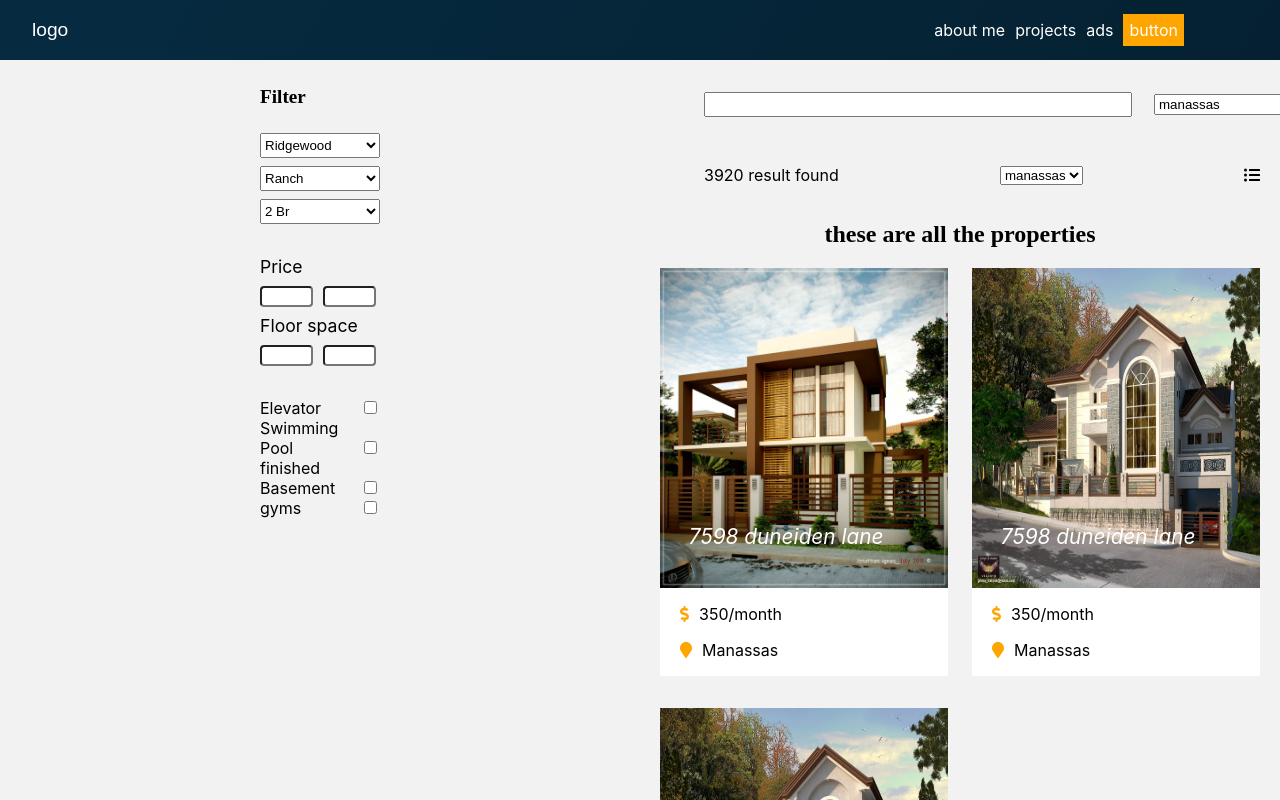
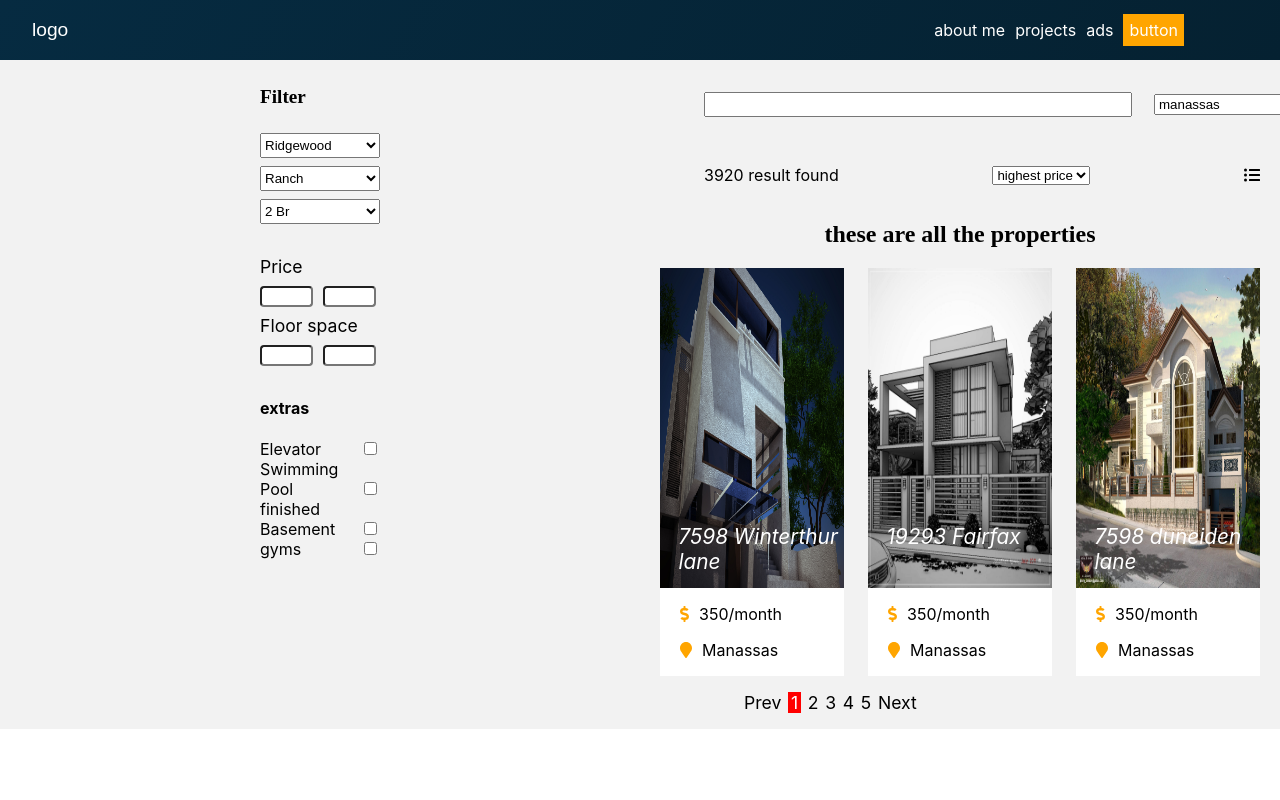
Before and after one commit to fono97/react-realstate, a React (Create React App) app: page / in a window 1280 px wide. Shown: the top 800 px of the page. Built offline with nearby package versions, Linux system fonts and the light colour scheme.

Commit message:
just create my data for the whole project

```diff
--- a/public/index.html
+++ b/public/index.html
@@ -9,12 +9,12 @@
       name="description"
       content="Web site created using create-react-app"
     />
-    <link rel="apple-touch-icon" href="%PUBLIC_URL%/logo192.png" />
+    <!-- <link rel="apple-touch-icon" href="%PUBLIC_URL%/logo192.png" /> -->
     <!--
       manifest.json provides metadata used when your web app is installed on a
       user's mobile device or desktop. See https://developers.google.com/web/fundamentals/web-app-manifest/
     -->
-    <link rel="manifest" href="%PUBLIC_URL%/manifest.json" />
+    <!-- <link rel="manifest" href="%PUBLIC_URL%/manifest.json" /> -->
     <!--
       Notice the use of %PUBLIC_URL% in the tags above.
       It will be replaced with the URL of the `public` folder during the build.
--- a/src/Component/filter.js
+++ b/src/Component/filter.js
@@ -99,6 +99,7 @@
         </SpaceContainer>
 
         <SpaceContainer className="filters extras">
+          <h4>extras</h4>
           <Label htmlFor="extras">
             <LabelText>Elevator</LabelText>
             <Checkout name="extras" value="elevator" type="checkbox" />
--- a/src/Component/listing.js
+++ b/src/Component/listing.js
@@ -20,7 +20,7 @@
     margin: 0 auto;
     max-width: 600px;
     display: grid;
-    grid-template-columns: repeat(auto-fit, minmax(200px, 1fr));
+    grid-template-columns: repeat(auto-fit, minmax(160px, 1fr));
     grid-column-gap: 1.5rem;
     grid-row-gap: 2rem;
   `;
@@ -189,8 +189,8 @@
         <TitleContainer>
         <p>3920 result found</p>
           <select>
-            <option>manassas</option>
-            <option>fairfax</option>
+            <option>highest price</option>
+            <option>lowest price</option>
           </select>
           <Icon>
             <div><FontAwesomeIcon icon={faListUl} /></div>
@@ -206,9 +206,9 @@
           <div className="single-items">
             <Info>
               <ImageContainer className="image-container">
-                <Image src="images/img-5.jpg" />
+                <Image src="images/img-8.jpg" />
               </ImageContainer>
-              <Address>7598 duneiden lane</Address>
+              <Address>7598 Winterthur lane</Address>
               <Container>
                 <AgentListing className="detail-listing">
                   <AgentDetail className="agent-detail">
@@ -241,9 +241,9 @@
           <div className="single-items">
             <Info>
               <ImageContainer className="image-container">
-                <Image src="images/img-1.jpg" />
+                <Image src="images/img-6.jpg" />
               </ImageContainer>
-              <Address>7598 duneiden lane</Address>
+              <Address>19293 Fairfax </Address>
               <Container>
                 <AgentListing className="detail-listing">
                   <AgentDetail className="agent-detail">
--- /dev/null
+++ b/src/Component/listingdata/data.js
@@ -0,0 +1,36 @@
+let data = [
+  {
+    address: "7598 Duneiden Lane",
+    image: "images/img-1.jpg",
+    ImgAgent: "images/img-1.jpg",
+    agent: "Gabriel Fono",
+    post: "june 20 1991",
+    price: "4000000",
+    city: "manassas",
+    bed: "7bed rooms",
+    extras: ["Elevator", "SwimmingPool", "Finished basement", "gyms"],
+  },
+  {
+    address: "8383 Fairfax County",
+    image: "images/img-2.jpg",
+    ImgAgent: "images/img-2.jpg",
+    agent: "Tabongue Yannick",
+    post: "November 19,1990",
+    price: "3000000",
+    city: "Fairfax",
+    bed: "3bed rooms",
+    extras: ["Elevator", "SwimmingPool", "Finished basement", "gyms"],
+  },
+  {
+    address: "78983 Woodbridge ",
+    image: "images/img-3.jpg",
+    ImgAgent: "images/img-3.jpg",
+    agent: "Gabriel batisseur",
+    post: "October 19,1930",
+    price: "5000000",
+    city: "Woodbrige",
+    bed: "9bed rooms",
+    extras: ["Elevator", "SwimmingPool", "Finished basement", "gyms"],
+  },
+];
+export default data;
```
Also changed, not shown: src/App.js (+8 -0 lines), src/Component/listingdata/dist/data.dev.js (added), src/Component/listingdata/dist/data.prod.js (added), 1 other file (tests, documents, lock files or other folders).
